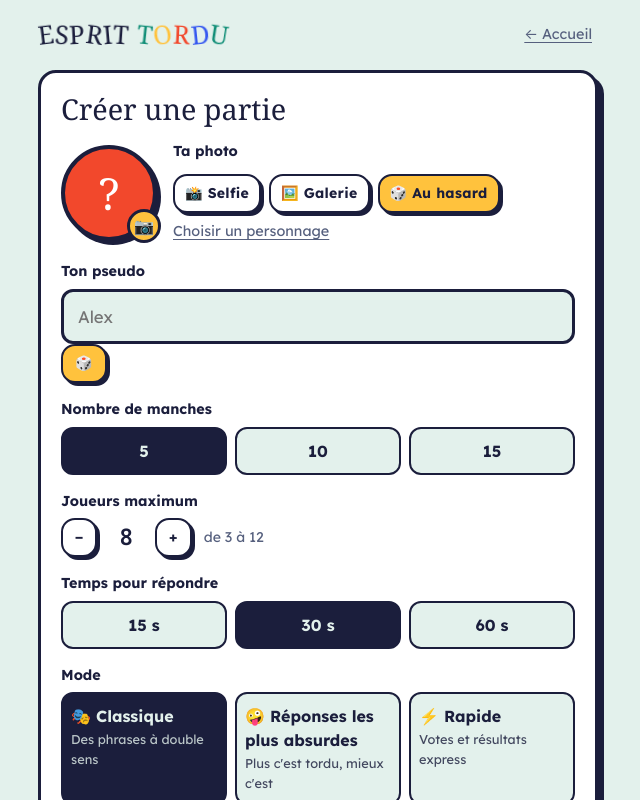
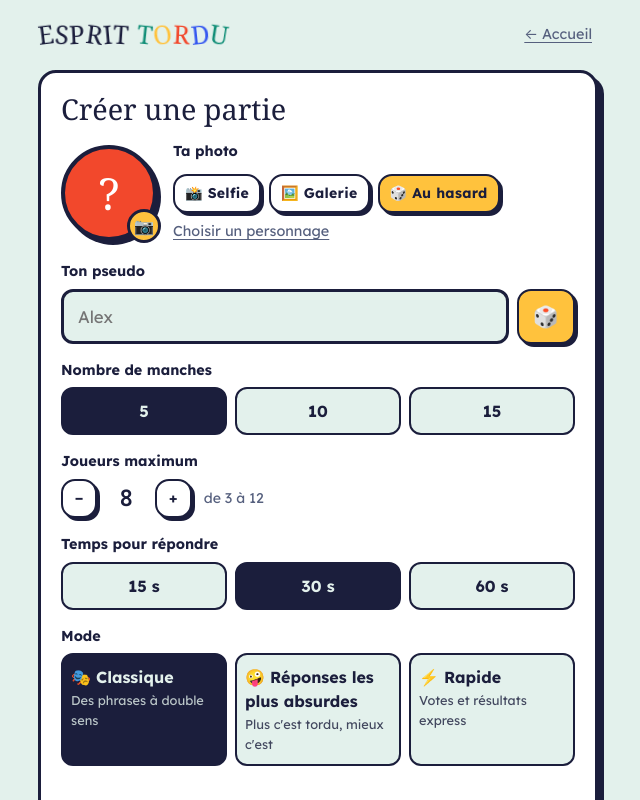
Before and after one commit to coiffiermathis-afk/esprit-tordu, a website: page public/index.html in a window 1280 px wide. Both pictures are taken after a click on the button "Créer une partie". Shown: the top 800 px of the page, without its empty margins (322-962 px from the left). Drawn offline with nearby package versions, Linux system fonts and the light colour scheme; a web font is replaced by a local one.

Commit message:
Update style.css

```diff
--- a/public/style.css
+++ b/public/style.css
@@ -276,3 +276,8 @@ img{max-width:100%}
 .vh{position:absolute;left:-9999px;top:0;width:1px;height:1px;opacity:0;overflow:hidden}
 label.btn{display:inline-flex;align-items:center;cursor:pointer;user-select:none}
 .inapp{flex-basis:100%;font-size:.8rem;background:var(--soft);border-radius:10px;padding:8px 10px;margin:0}
+
+/* pseudo au hasard */
+.nmrow{display:flex;gap:8px;align-items:stretch}
+.nmrow .inp{flex:1;min-width:0}
+.btn.dice{font-size:1.3rem;padding:0 14px;flex:none}
```
